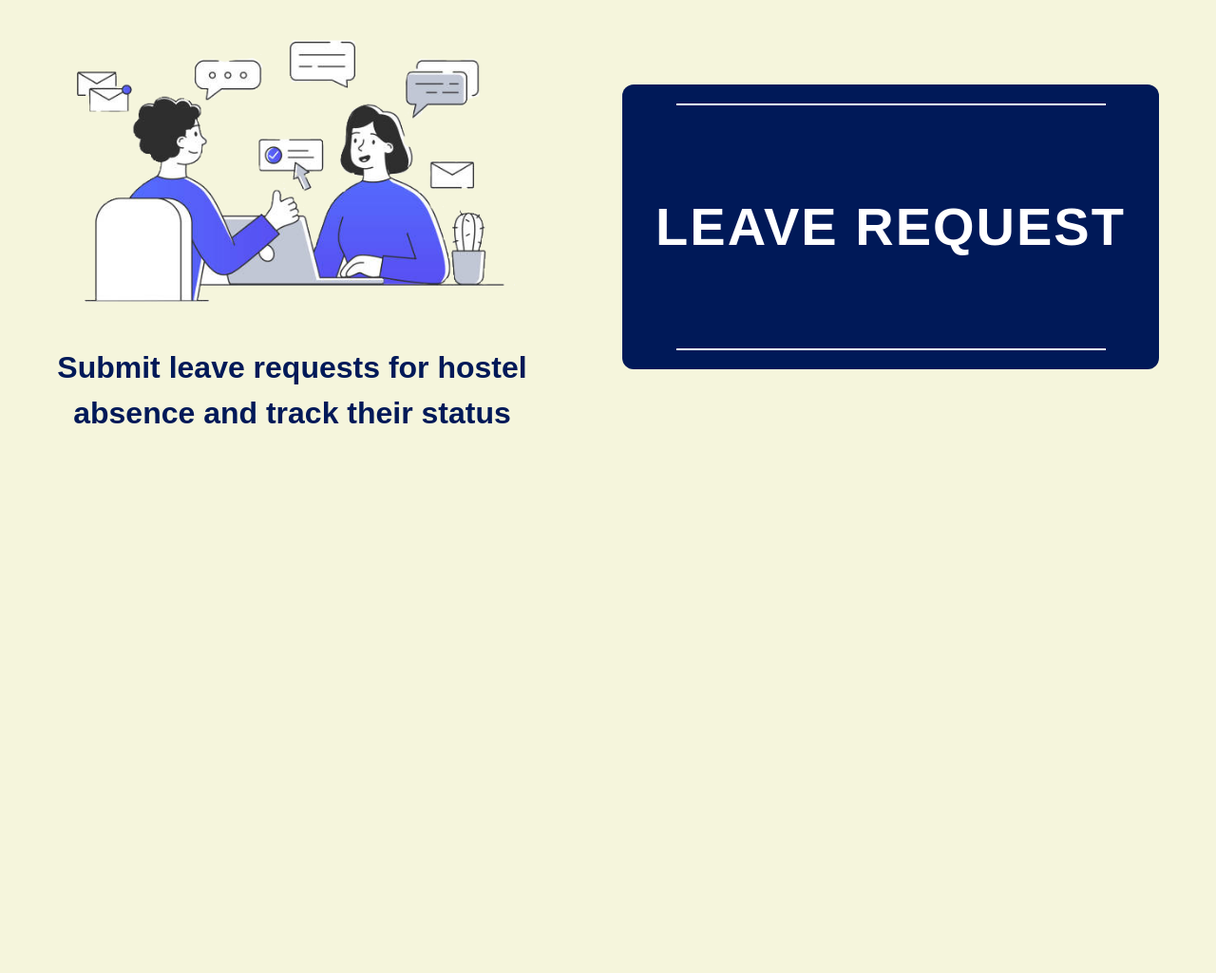
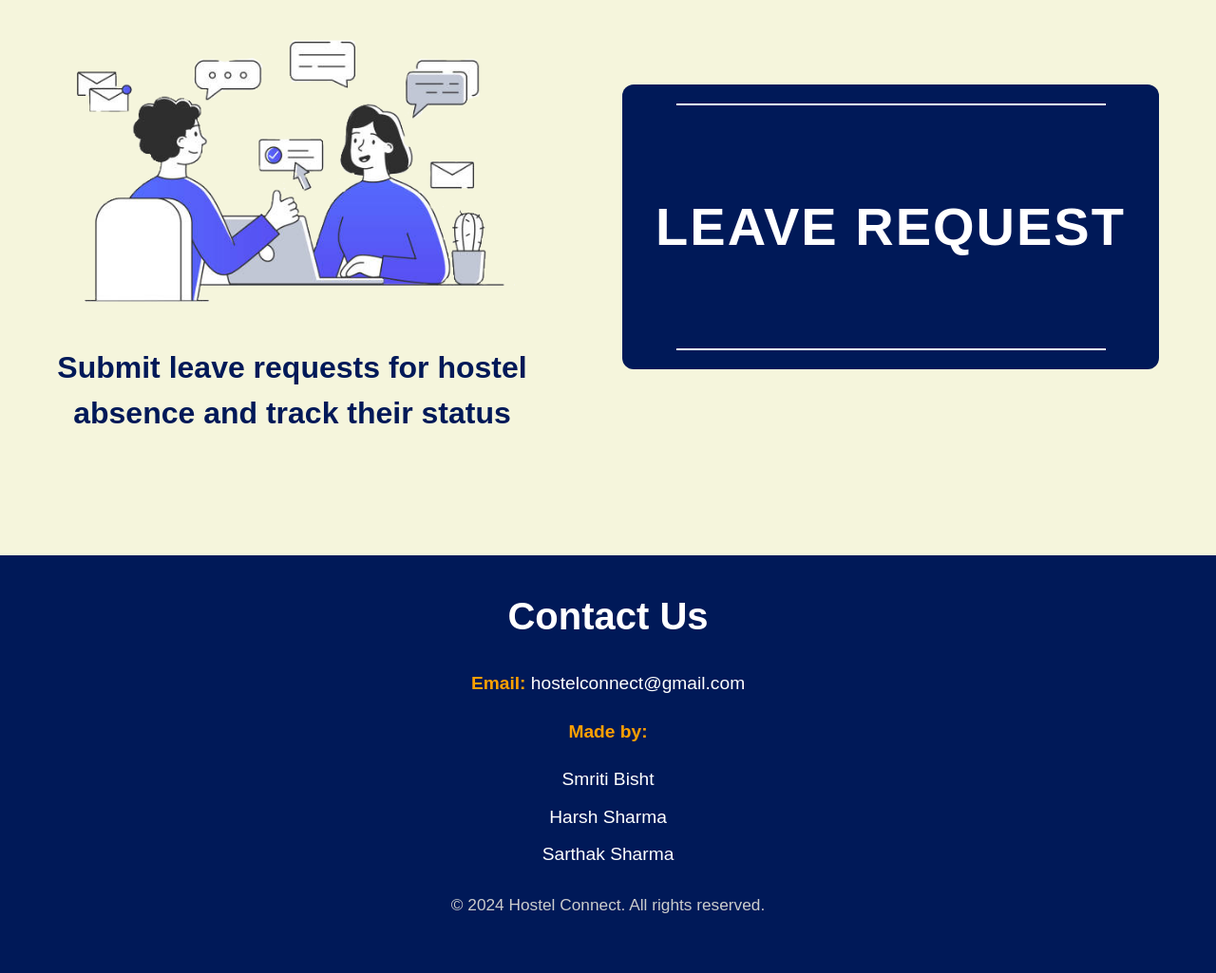
Before and after one commit to HarshParyani33/Project-Exhibition, a plain HTML site: page frontend/Student_Dashboard2.html in a window 1280 px wide. Shown: the part 2233-3258 px from the top of the page at 95% size. Before the commit the page ends 2818 px from the top, so only its background shows below. Drawn offline with nearby package versions, Linux system fonts and the light colour scheme.

Commit message:
contact us

```diff
--- a/frontend/Student_Dashboard2.html
+++ b/frontend/Student_Dashboard2.html
@@ -113,6 +113,24 @@
                 </div>
             </section>
         </div>
+
+        <div class="row">
+            <section id="contact-section" class="col-12 section contact-section">
+                <div class="contact-content">
+                    <h2>Contact Us</h2>
+                    <div class="contact-info">
+                        <p><strong>Email:</strong> hostelconnect@gmail.com</p>
+                        <p><strong>Made by:</strong></p>
+                        <ul>
+                            <li>Smriti Bisht</li>
+                            <li>Harsh Sharma</li>
+                            <li>Sarthak Sharma</li>
+                        </ul>
+                        <p class="copyright">© 2024 Hostel Connect. All rights reserved.</p>
+                    </div>
+                </div>
+            </section>
+        </div>
     </div>
 
     <!-- Bootstrap JS and dependencies -->
--- a/frontend/css Files/Student_Dashboard2.css
+++ b/frontend/css Files/Student_Dashboard2.css
@@ -453,3 +453,48 @@ nav {
     line-height: 1.5;
     padding: 0 20px;
 }
+
+/* Contact Section Styles */
+.contact-section {
+    background-color: #001958;
+    color: white;
+    padding: 40px 0;
+    margin-bottom: 0;
+}
+
+.contact-content {
+    text-align: center;
+    max-width: 800px;
+    margin: 0 auto;
+}
+
+.contact-content h2 {
+    font-size: 2.5em;
+    margin-bottom: 30px;
+    font-weight: 600;
+}
+
+.contact-info {
+    font-size: 1.2em;
+    line-height: 1.8;
+}
+
+.contact-info ul {
+    list-style: none;
+    padding: 0;
+    margin: 15px 0;
+}
+
+.contact-info ul li {
+    margin: 5px 0;
+}
+
+.copyright {
+    margin-top: 20px;
+    font-size: 0.9em;
+    color: #ccc;
+}
+
+.contact-info p strong {
+    color: #FFA000;
+}
```
